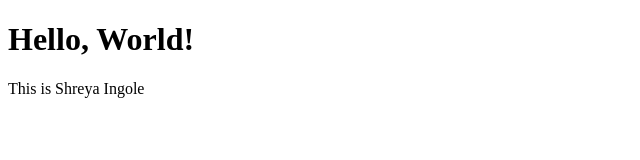
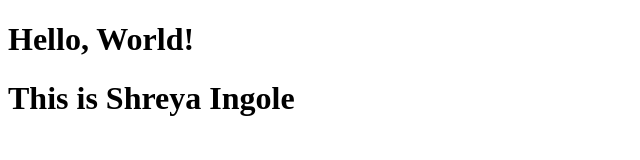
Before and after one commit to ShreyaIngole3/ShreyaIngole3.github.io, a plain HTML site: page index.html in a window 1280 px wide. Shown: the whole page, without its empty margins (0-640 px from the left). Drawn offline with Linux system fonts and the light colour scheme.

Commit message:
Update index.html

```diff
--- a/index.html
+++ b/index.html
@@ -6,6 +6,6 @@
 </head>
 <body>
     <h1>Hello, World!</h1>
-    <h0>This is Shreya Ingole</h0>
+    <h1>This is Shreya Ingole</h1>
 </body>
 </html>
```
